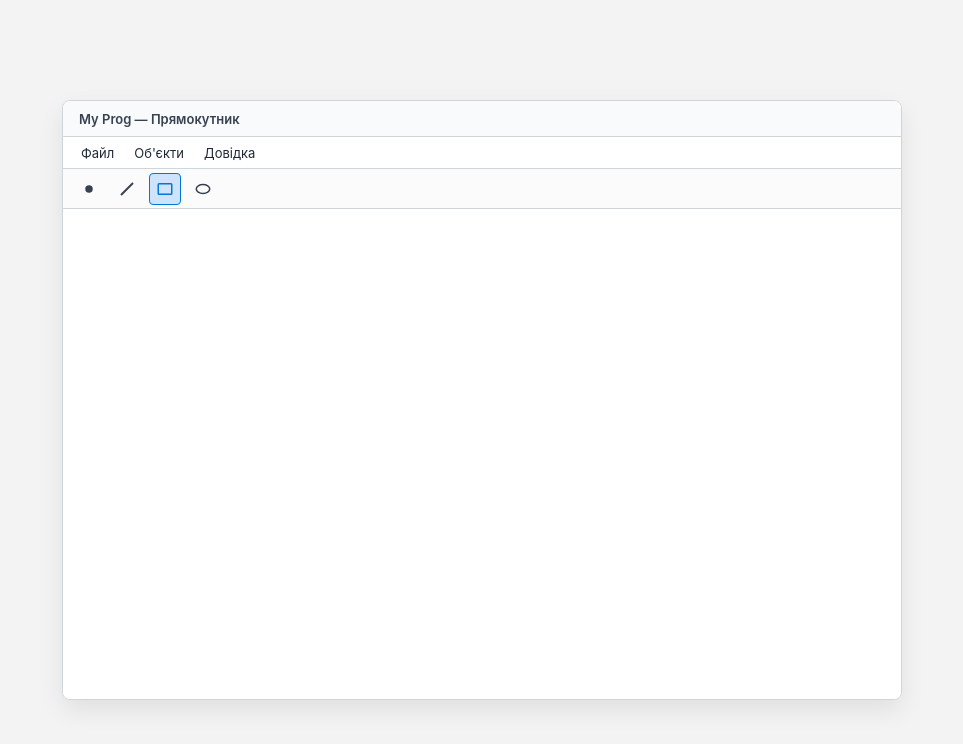
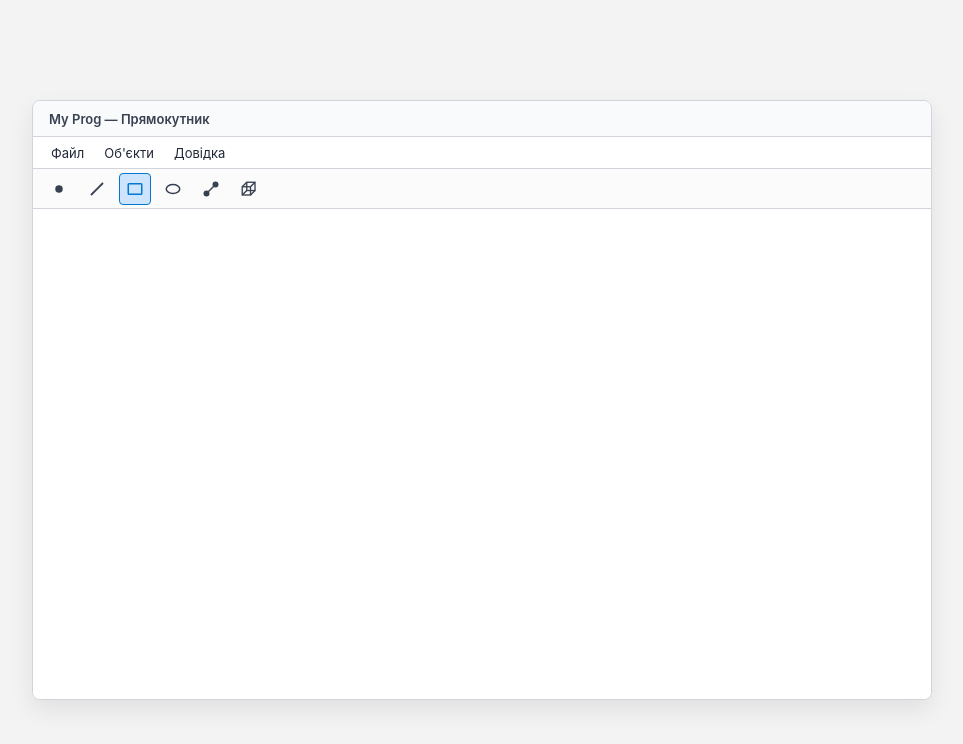
Before and after one commit to Stefect/OOP, a plain HTML site: page lab4/index.html in a window 1280 px wide. Shown: the whole page, without its empty margins (158-1121 px from the left). Drawn offline with Linux system fonts and the light colour scheme.

Commit message:
оновив розмітку меню та тулбара для шести фігур

```diff
--- a/lab4/index.html
+++ b/lab4/index.html
@@ -3,7 +3,7 @@
 <head>
     <meta charset="UTF-8">
     <meta name="viewport" content="width=device-width, initial-scale=1.0">
-    <title>Lab 3 — Прямокутник</title>
+    <title>Lab 4 — Прямокутник</title>
     <style>
         :root {
             --bg-color: #f3f3f3;
@@ -33,7 +33,7 @@
         }
 
         .app-window {
-            width: 840px;
+            width: 900px;
             height: 600px;
             background: var(--window-bg);
             border-radius: 8px;
@@ -93,7 +93,7 @@
             border: 1px solid var(--border-color);
             border-radius: 6px;
             box-shadow: 0 8px 16px rgba(0, 0, 0, 0.1);
-            min-width: 170px;
+            min-width: 200px;
             padding: 4px 0;
             display: none;
             z-index: 100;
@@ -201,6 +201,8 @@
                 <div class="menu-option" data-shape="LINE"><span class="check"></span>Лінія</div>
                 <div class="menu-option" data-shape="RECTANGLE"><span class="check"></span>Прямокутник</div>
                 <div class="menu-option" data-shape="ELLIPSE"><span class="check"></span>Еліпс</div>
+                <div class="menu-option" data-shape="LINEOO"><span class="check"></span>Лінія з кружечками</div>
+                <div class="menu-option" data-shape="CUBE"><span class="check"></span>Каркас куба</div>
             </div>
         </div>
 
@@ -230,6 +232,23 @@
                 <ellipse cx="12" cy="12" rx="9" ry="6"></ellipse>
             </svg>
         </button>
+        <button class="toolbar-btn" data-shape="LINEOO" type="button" title="Лінія з кружечками">
+            <svg width="18" height="18" viewBox="0 0 24 24" stroke="currentColor" stroke-width="2" fill="none">
+                <line x1="7" y1="17" x2="17" y2="7"></line>
+                <circle cx="6" cy="18" r="3" fill="currentColor"></circle>
+                <circle cx="18" cy="6" r="3" fill="currentColor"></circle>
+            </svg>
+        </button>
+        <button class="toolbar-btn" data-shape="CUBE" type="button" title="Каркас куба">
+            <svg width="18" height="18" viewBox="0 0 24 24" stroke="currentColor" stroke-width="1.8" fill="none">
+                <rect x="3" y="9" width="11" height="11"></rect>
+                <rect x="9" y="3" width="11" height="11"></rect>
+                <line x1="3" y1="9" x2="9" y2="3"></line>
+                <line x1="14" y1="9" x2="20" y2="3"></line>
+                <line x1="14" y1="20" x2="20" y2="14"></line>
+                <line x1="3" y1="20" x2="9" y2="14"></line>
+            </svg>
+        </button>
     </div>
 
     <main class="canvas-container">
```
